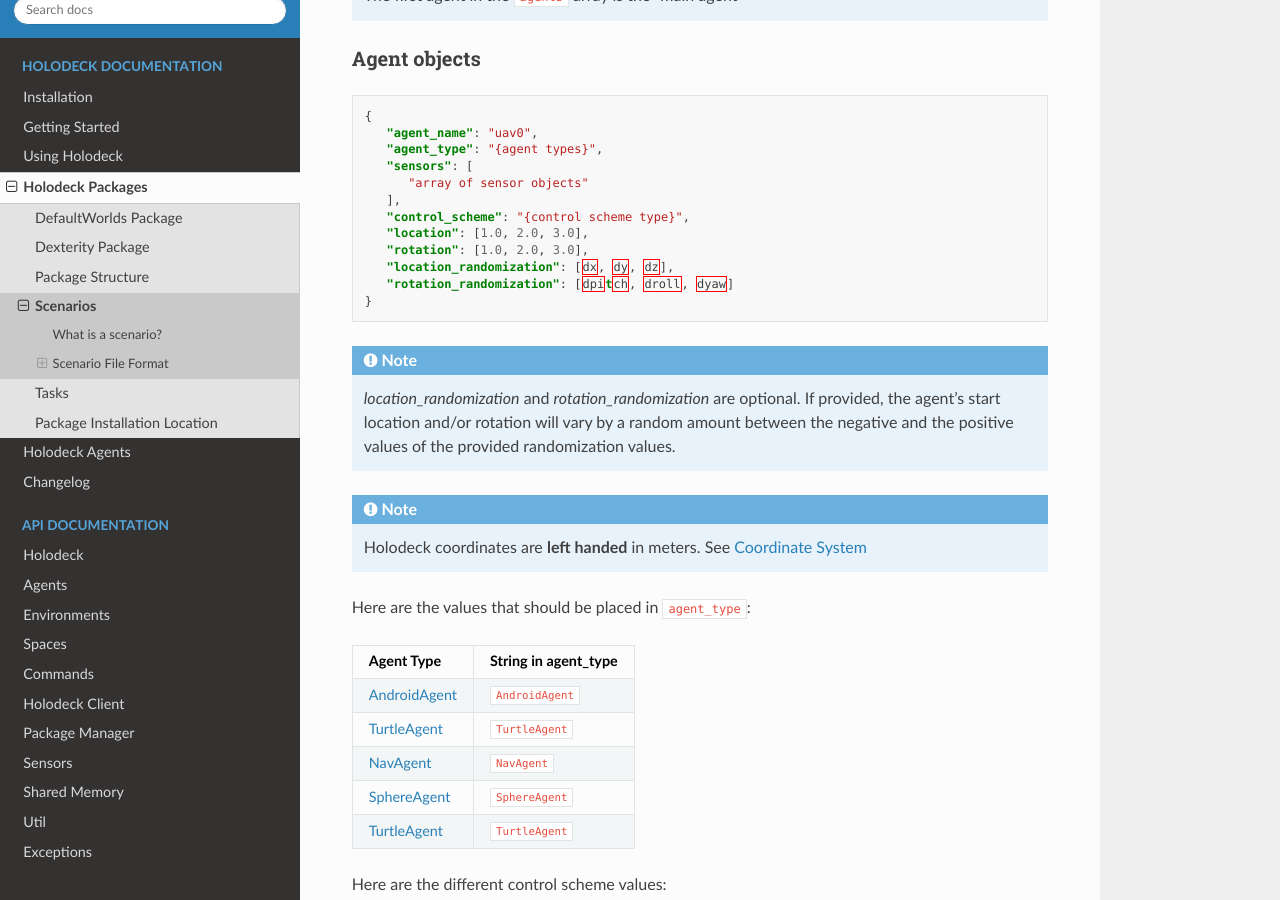
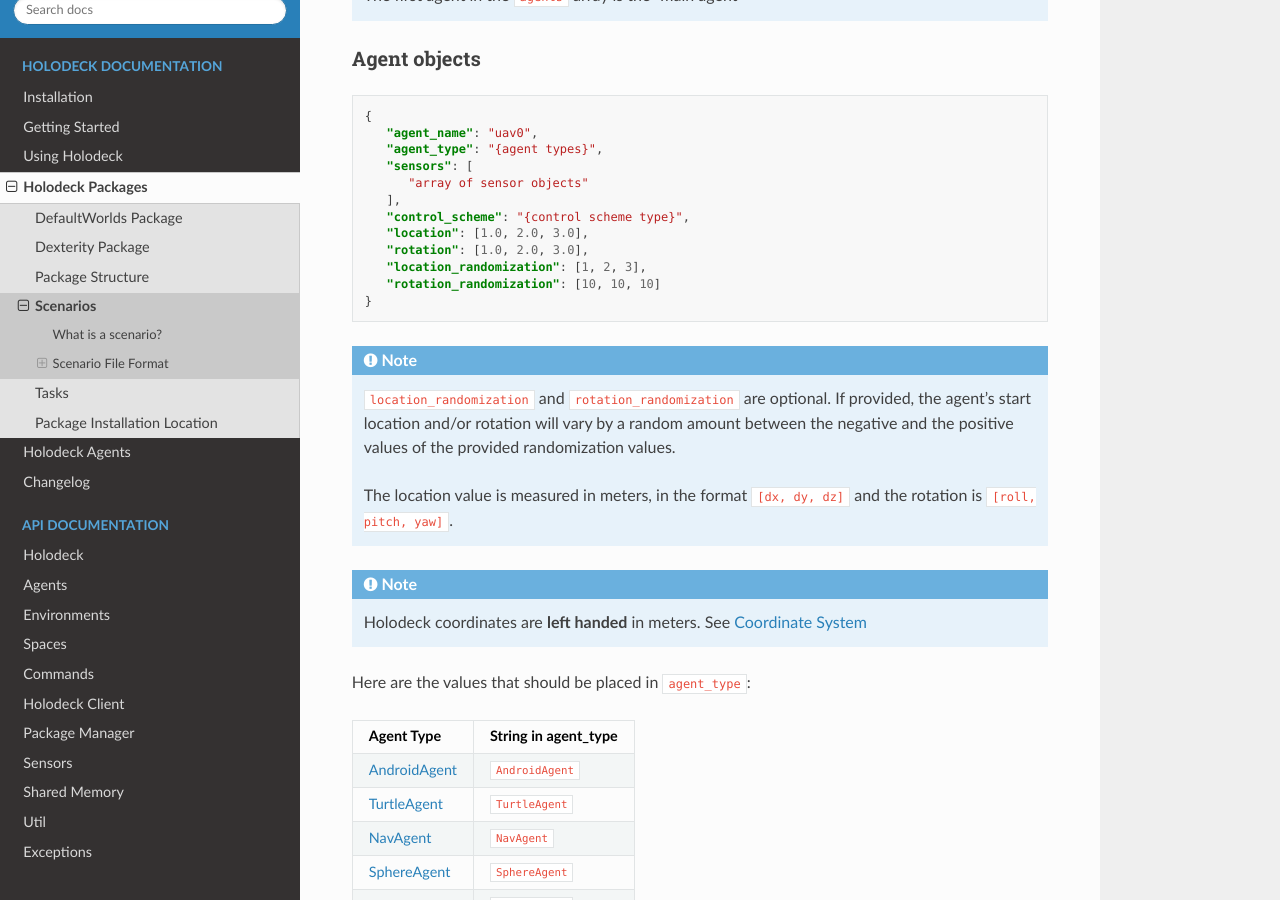
Before and after one commit to BYU-PCCL/holodeck, a Sphinx documentation site: the page built from docs/packages/docs/scenarios.rst, in a window 1280 px wide and 900 px high, scrolled down 1339 px. Built offline with Sphinx 7.4.7 and the Read the Docs theme 2.0.0, drawn with Linux system fonts in a browser that asks for light colours; formulas are drawn with MathJax 3.

```diff
--- a/docs/packages/docs/scenarios.rst
+++ b/docs/packages/docs/scenarios.rst
@@ -27,9 +27,9 @@ Scenarios allow the same world to be used for many different purposes,
 and allows you to extend and customize the scenarios we provide to
 suit your needs without recompiling the engine.
 
-When you call ``holodeck.make()`` to create an environment, you pass in the name
-of a scenario, eg ``holodeck.make("UrbanCity-Follow")``. This tells Holodeck
-which world to load and where to place agents.
+When you call ``holodeck.make()`` to create an environment, you pass in the
+name of a scenario, eg ``holodeck.make("UrbanCity-Follow")``. This tells
+Holodeck which world to load and where to place agents.
 
 .. _`scenario-files`:
 
@@ -56,8 +56,8 @@ Scenario File
       "window_height": 720
    }
 
-``window_width/height`` control the size of the window opened when an environment
-is created.
+``window_width/height`` control the size of the window opened when an
+environment is created.
 
 .. note::
    The first agent in the ``agents`` array is the "main agent"
@@ -76,13 +76,19 @@ Agent objects
       "control_scheme": "{control scheme type}",
       "location": [1.0, 2.0, 3.0],
       "rotation": [1.0, 2.0, 3.0],
-      "location_randomization": [dx, dy, dz],
-      "rotation_randomization": [dpitch, droll, dyaw]
+      "location_randomization": [1, 2, 3],
+      "rotation_randomization": [10, 10, 10]
    }
 
 .. note::
-    `location_randomization` and `rotation_randomization` are optional. If provided, the agent's start location and/or
-    rotation will vary by a random amount between the negative and the positive values of the provided randomization values.
+
+   ``location_randomization`` and ``rotation_randomization`` are optional. If
+   provided, the agent's start location and/or rotation will vary by a
+   random amount between the negative and the positive values of the
+   provided randomization values.
+
+   The location value is measured in meters, in the format ``[dx, dy, dz]``
+   and the rotation is ``[roll, pitch, yaw]``.
 
 .. note::
    Holodeck coordinates are **left handed** in meters. See :ref:`coordinate-system`
```
Also changed, not shown: docs/packages/docs/package-structure.rst (+9 -8 lines), 2 other files.
